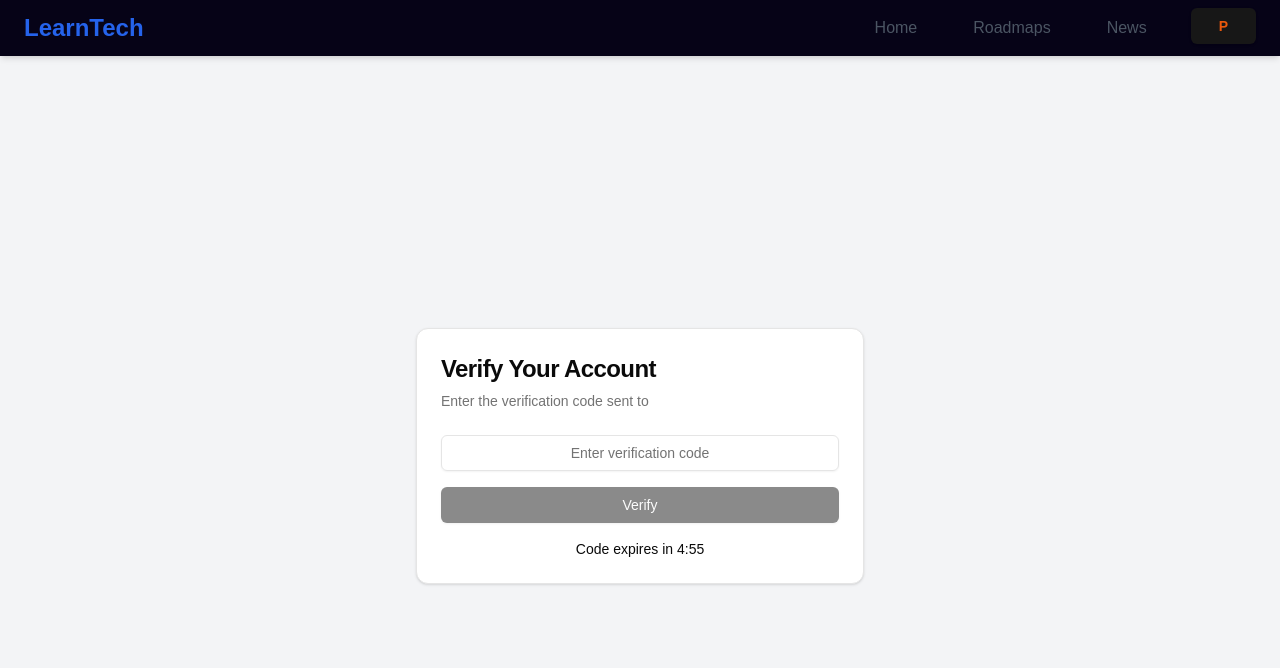
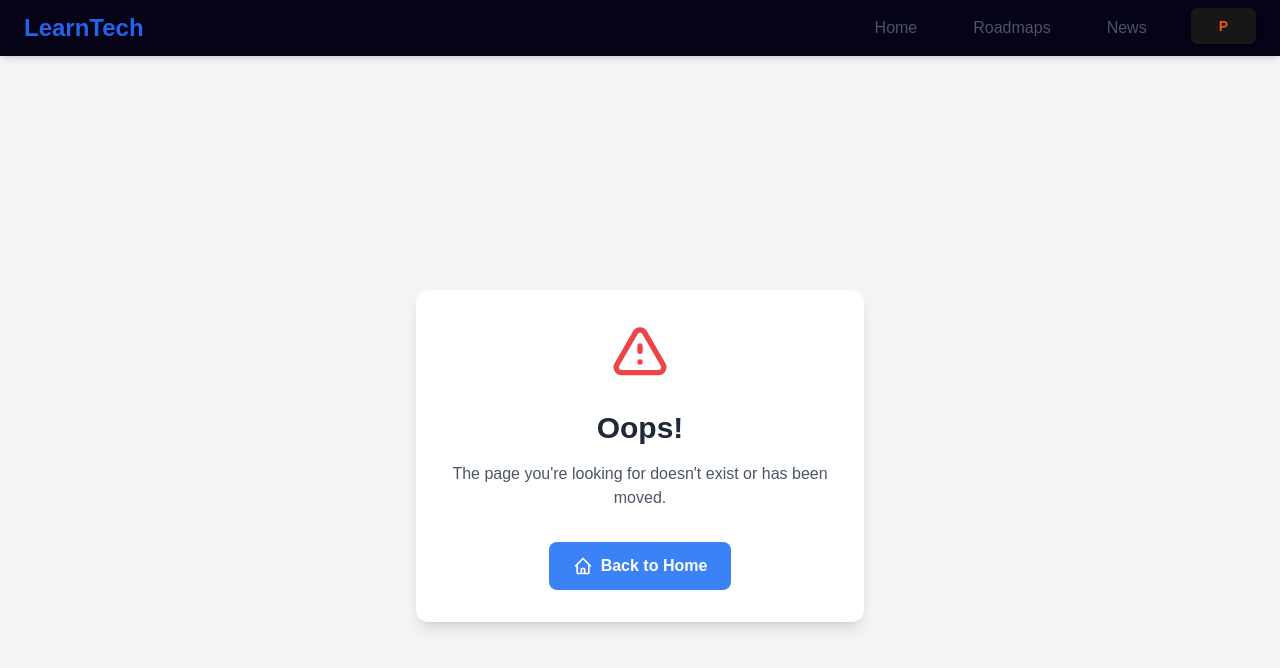
Before and after one commit to Ujjwal05T/learntech, a Next.js app: page /verify in a window 1280 px wide. Shown: the top 668 px of the page. Built offline with nearby package versions, Linux system fonts and the light colour scheme.

Commit message:
Refactor roadmap and verify pages to use React's use hook for promise unwrapping

```diff
--- a/src/app/roadmaps/[slug]/page.tsx
+++ b/src/app/roadmaps/[slug]/page.tsx
@@ -1,3 +1,4 @@
+'use client'
 import { Button } from "@/components/ui/button";
 import roadmapData from "@/data/data.json";
 import slugData from "@/data/index.json";
@@ -13,15 +14,16 @@ import {
   DrawerTrigger,
 } from "@/components/ui/drawer";
 import { MoveDown, MoveRight } from "lucide-react";
+import { use } from "react";
 
 interface PageProps {
-  params: {
-    slug: string;
-  };
+  params: Promise<{ slug: string }>;
 }
 
-export default async function RoadmapPage({ params }: PageProps) {
-  const { slug } = await params;
+export default function RoadmapPage({ params }: PageProps) {
+  //From NextJS 15, the params and searchParams objects are now Promises
+  //you can use the use hook from React to unwrap the promise.
+  const { slug } =  use(params);
   const roadmaps: DetailedRoadmap = roadmapData;
   const roadmap: RoadmapData = roadmaps[slug];
   const response: Roadmaps = slugData.roadmaps.filter(
--- a/src/app/verify/page.tsx
+++ b/src/app/verify/page.tsx
@@ -1,5 +1,5 @@
 "use client";
-import { useState, useEffect } from "react";
+import { useState, useEffect, use } from "react";
 import {
   Card,
   CardContent,
@@ -10,7 +10,7 @@ import {
 import { Input } from "@/components/ui/input";
 import { Button } from "@/components/ui/button";
 import axios from "axios";
-import { useRouter, useSearchParams } from "next/navigation";
+import { useRouter } from "next/navigation";
 import ErrorPage from "@/components/ErrorPage";
 
 const validateEmail = (email: string): boolean => {
@@ -18,10 +18,13 @@ const validateEmail = (email: string): boolean => {
   return emailRegex.test(email);
 };
 
-export default function VerifyPage() {
+interface VerifyPageProps {
+  searchParams: Promise<{ email: string }>;
+}
+
+export default function VerifyPage({searchParams}:VerifyPageProps) {
   const router = useRouter();
-  const searchParams = useSearchParams();
-  const email = searchParams.get("email");
+  const { email } = use(searchParams);
 
   const [timeRemaining, setTimeRemaining] = useState(300); // 5 minutes in seconds
   const [otp, setOtp] = useState("");
@@ -47,10 +50,6 @@ export default function VerifyPage() {
     setIsLoading(true);
     setError(null);
 
-    if (!email || !validateEmail(email)) {
-      return <ErrorPage />;
-  }
-
     try {
       await axios.post("http://localhost:5000/auth/verify", {
         email,
@@ -71,6 +70,10 @@ export default function VerifyPage() {
       setIsLoading(false);
     }
   };
+
+  if (!email || !validateEmail(email)) {
+    return <ErrorPage />;
+}
 
   return (
     <div className="flex justify-center items-center min-h-screen bg-gray-100 p-4">
```
Also changed, not shown: 1 other file (tests, documents, lock files or other folders).
